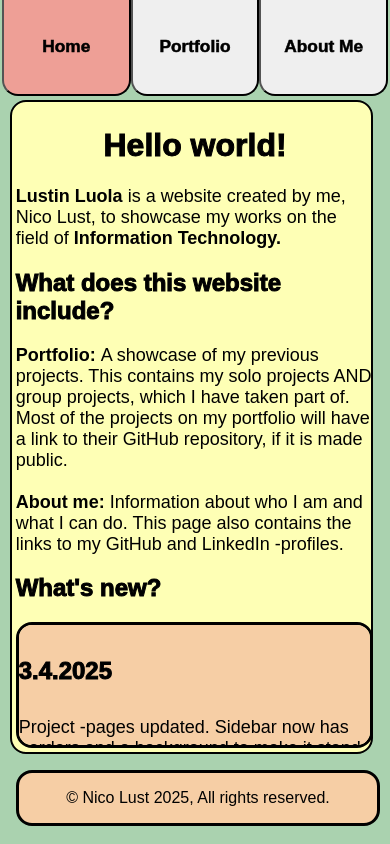
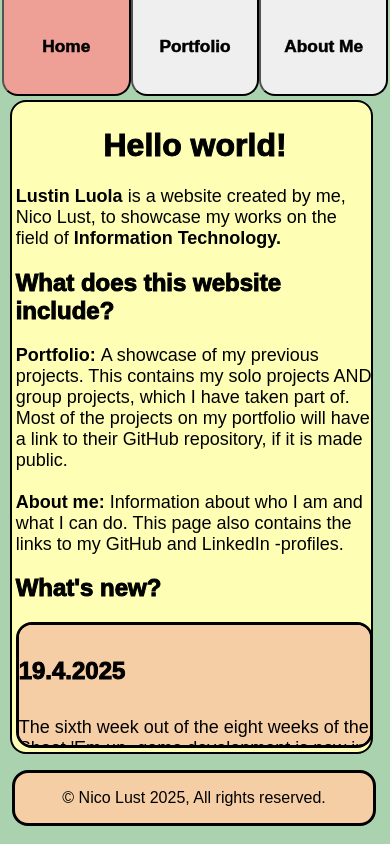
Before and after one commit to nicolust/portfolio, a React (Vite) app: page /#/ in a window 390 px wide. Built offline with nearby package versions, Linux system fonts and the light colour scheme; a web font is replaced by a local one.

Commit message:
Updated newsbox, and CSS contents width to be centered.

```diff
--- a/src/pages/ShootEmUp.jsx
+++ b/src/pages/ShootEmUp.jsx
@@ -1,7 +1,7 @@
 import { useState } from "react";
 import NavigationBar from "../components/navigation";
 import '../styles/general.css';
-import ShootEmUp1 from "../assets/ShootEmUp1.png"
+import ShootEmUp1 from "../assets/ShootEmUp2.png"
 import { Link, useLocation } from "react-router-dom";
 
 function ShootEmUpPage() {
--- a/src/pages/home.jsx
+++ b/src/pages/home.jsx
@@ -33,6 +33,12 @@ function HomePage() {
           <h2>What's new?</h2>
 
           <div className="NewsBox">
+            <h4>19.4.2025</h4>
+
+            <p>The sixth week out of the eight weeks of the Shoot 'Em up -game development
+              is now in progress. I have been actively working on the programming of the game, and I have focused
+              mainly on the game instead of this website, as we are making the game for a school course.
+            </p>
 
             <h4>3.4.2025</h4>
             <p>Project -pages updated. Sidebar now has borders and a background to make it stand out from the
--- a/src/pages/portfolio.jsx
+++ b/src/pages/portfolio.jsx
@@ -1,6 +1,6 @@
 import React from "react";
 import LustinLuola from "../assets/LustinLuola2.png"
-import ShootEmUp from "../assets/ShootEmUp1.png"
+import ShootEmUp from "../assets/ShootEmUp2.png"
 import { Link, useLocation } from "react-router-dom";
 
 function PortfolioPage () {
--- a/src/styles/footer.css
+++ b/src/styles/footer.css
@@ -24,6 +24,6 @@
 
   .FooterBox {
     width: 92vw;
-    margin-left: 4vw;
+    margin-left: 3vw;
   }
 }
--- a/src/styles/general.css
+++ b/src/styles/general.css
@@ -11,7 +11,7 @@
     display: flex;
     flex-wrap: wrap;
     width: 80vw;
-    margin-left: 10vw;
+    margin-left: calc(10vw - 2px);
     border-radius: 16px;
 }
 
@@ -69,7 +69,8 @@ p, .LinkText {
     background-color: #f6cea5;
     border-radius: 16px;
     border: solid;
-    margin: 2px;
+    margin-top: 16px;
+    margin-bottom: 16px;
 }
 
 .sidebar button {
@@ -210,6 +211,6 @@ button:hover {
             margin: 0%;
         }
         .sidebar {
-            width: 92vw;
+            width: 90.5vw;
         }
 }
```
Also changed, not shown: src/assets/ShootEmUp2.png (added).
